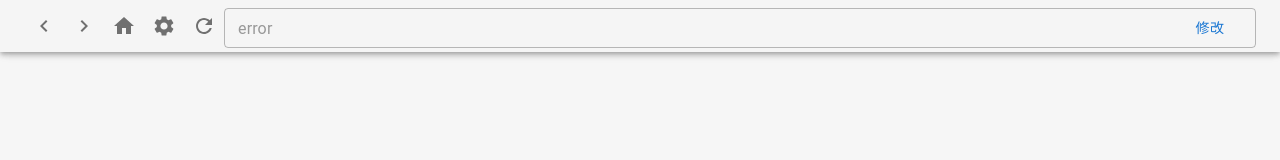
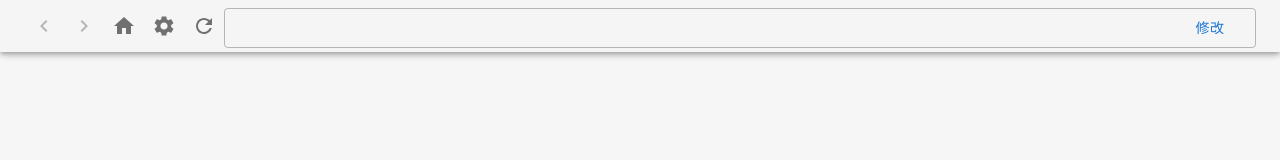
Before and after one commit to Qiu-Weidong/tag-editor, a React (Vite) app: page /app in a window 1280 px wide. Shown: the top 160 px of the page. Built offline with nearby package versions, Linux system fonts and the light colour scheme.

Commit message:
解决了跳转重入的问题

```diff
--- a/src/App.tsx
+++ b/src/App.tsx
@@ -1,124 +1,26 @@
-import { AppBar, Button, IconButton, InputAdornment, TextField, Toolbar } from "@mui/material";
-import { useEffect, useRef, useState } from "react";
-import ChevronLeftIcon from '@mui/icons-material/ChevronLeft';
-import ChevronRightIcon from '@mui/icons-material/ChevronRight';
-import RefreshIcon from '@mui/icons-material/Refresh';
-import CloseIcon from '@mui/icons-material/Close';
-import HomeIcon from '@mui/icons-material/Home';
-import { Route, Routes, useNavigate } from "react-router-dom";
-import { invoke } from "@tauri-apps/api";
-import ForwardImageGallery from "./ForwardImageGallery";
-import SettingsIcon from '@mui/icons-material/Settings';
+import { Toolbar } from "@mui/material";
+import { Route, Routes } from "react-router-dom";
+import Header from "./Header";
+import SelectableImageList from "./SelectableImageList";
 
 
 
 function App() {
-  const gallery = useRef<any>(null);
 
-
-  // 用于绑定输入内容
-  const [inputValue, setInputValue] = useState(localStorage.getItem('path') || 'error');
-  const [disableTextField, setDisableTextField] = useState(true);
-  const [errinfo, setErrInfo] = useState({ error: false, helperText: "" });
-
-
-  // 导航栏需要定义一个 loading 的 state 以便决定使用刷新还是停止.
-  const [loading, setLoading] = useState(false);
-
-  const navigate = useNavigate();
-
-
-  useEffect(() => {
-    gallery.current?.refresh();
-  }, []);
-
-  async function check_path() {
-    invoke("check_path", { path: inputValue }).then(() => {
-      setErrInfo({
-        error: false,
-        helperText: ''
-      });
-      setDisableTextField(true);
-      // 简单点,直接设置localstorage
-      localStorage.setItem('path', inputValue);
-    }).catch((err: string) => {
-      setErrInfo({
-        error: true,
-        helperText: err
-      });
-    });
-  }
 
 
 
   return (
     <div>
       {/* 导航条 */}
-      <AppBar position="fixed" color="default"  >
-        <Toolbar variant="dense" >
-          {/* 返回按钮 */}
-          <IconButton>
-            <ChevronLeftIcon />
-          </IconButton>
-
-          <IconButton >
-            <ChevronRightIcon />
-          </IconButton>
-
-          <IconButton onClick={() => navigate("/")}>
-            <HomeIcon />
-          </IconButton>
-
-          <IconButton >
-            <SettingsIcon />
-          </IconButton>
-
-          {/* 刷新按钮 */}
-          {
-            !loading ? <IconButton disabled={!disableTextField} onClick={() => gallery.current?.refresh()}>
-              <RefreshIcon />
-            </IconButton> : <IconButton onClick={() => gallery.current?.stop()}>
-              <CloseIcon />
-            </IconButton>
-          }
-
-
-
-
-          {/* 输入框(修改路径) */}
-          <TextField variant="outlined" margin="dense" fullWidth size="small" hiddenLabel color="secondary"
-            InputProps={{
-              endAdornment: <InputAdornment position="end">
-                {
-                  disableTextField ?
-                    <Button onClick={() => setDisableTextField(false)}>修改</Button> :
-                    <Button onClick={() => check_path()}>完成</Button>
-                }
-              </InputAdornment>
-            }}
-            onChange={(e) => setInputValue(e.currentTarget.value)}
-            value={inputValue}
-            disabled={disableTextField}
-            helperText={errinfo.helperText}
-            error={errinfo.error}
-            onKeyDown={(e) => {
-              // 还是检测一下回车
-              if (e.key == 'Enter') {
-                check_path();
-              }
-            }}
-          ></TextField>
-
-        </Toolbar>
-      </AppBar>
+      <Header />
 
       {/* 占位 */}
       <Toolbar variant="dense"></Toolbar>
 
       {/* 正式内容 */}
       <Routes>
-        <Route path="/gallery" element={<ForwardImageGallery ref={gallery} onLoadingChange={setLoading} />}></Route>
-        {/* <Route path="/*" element={<Layout></Layout>}></Route> */}
+        <Route path="/gallery" element={<SelectableImageList cols={6}/>}></Route>
       </Routes>
 
 
--- a/src/Header.tsx
+++ b/src/Header.tsx
@@ -6,11 +6,11 @@
 import HomeIcon from '@mui/icons-material/Home';
 import SettingsIcon from '@mui/icons-material/Settings';
 import { useNavigate } from "react-router-dom";
-import { useRef, useState } from "react";
+import { useEffect, useRef, useState } from "react";
 import { useDispatch, useSelector } from "react-redux";
 import { RootState } from "./app/store";
 import { invoke } from "@tauri-apps/api";
-import { push, back, forward, setLoadingState, setProcessState } from "./app/imageDirSlice";
+import { push, back, forward, setProcessState } from "./app/imageDirSlice";
 import { clearImageList, pushImage, setLabels } from "./app/imageListSlice";
 import shortid from "shortid";
 import { ImageState, LabelState } from "./app/imageListSlice";
@@ -26,13 +26,21 @@
   const forwarddir = useSelector((state: RootState) => state.imagedir.cachedReturnDir[state.imagedir.cachedReturnDir.length - 1] || null);
 
 
-  const [loading, setLoading] = useState(false);
+  const ctl = useRef<{loading: boolean, stop: boolean}>({ loading: false, stop: false });
+  const [loading, setLoading] = useState(ctl.current.loading);
   const [disableTextField, setDisableTextField] = useState(true);
   const [errinfo, setErrInfo] = useState({ error: false, helperText: "" });
   const [inputValue, setInputValue] = useState(imagedir);
 
-  const stop = useRef<boolean>(false);
+
+
+
   const rowHeight = 180;
+
+
+  useEffect(() => {
+    refresh();
+  }, []);
 
   async function loadImages(imagedir: string) {
     // 第一步清空原始数据
@@ -64,8 +72,8 @@
       dispatch(setProcessState(current / total * 100))
 
       // 增加一个检查是否中止的逻辑.
-      if (stop.current) {
-        stop.current = false;
+      if (ctl.current.stop) {
+        ctl.current.stop = false;
         dispatch(setProcessState(current / total * 100))
         break;
       }
@@ -87,19 +95,25 @@
   }
 
   function refresh() {
-    if (!loading && imagedir) {
+    console.log('refresh');
+    if (!ctl.current.loading && imagedir) {
+      console.log('进入了加载', imagedir);
       setLoading(true);
-      dispatch(setLoadingState(true));
+      ctl.current.loading = true;
+
+
       loadImages(imagedir).then(() => {
         setLoading(false);
-        dispatch(setLoadingState(false));
+        ctl.current.loading = false;
       }).catch(err => console.error(err));
+    } else {
+      console.log('refresh 没有加载')
     }
   }
 
 
   function stoploading() {
-    stop.current = true;
+    ctl.current.stop = true;
   }
 
 
--- /dev/null
+++ b/src/SelectableImageList.tsx
@@ -0,0 +1,75 @@
+import { useState } from "react";
+// import { ImageState } from "./app/imageListSlice";
+import { IconButton, ImageList, ImageListItem } from "@mui/material";
+import CheckCircleIcon from '@mui/icons-material/CheckCircle';
+import { useDispatch } from "react-redux";
+import { selectImage, unselectImage } from "./app/imageListSlice";
+import { useSelector } from "react-redux";
+import { RootState } from "./app/store";
+
+
+function SelectableImageItem(props: { imageid: string }) {
+  const image = useSelector((state: RootState) =>
+    state.images.images.find((image) => image.id === props.imageid));
+  const [hovered, setHovered] = useState(false);
+  const dispatch = useDispatch();
+
+
+  function clickImage() {
+    if (image!.isSelected)
+      dispatch(unselectImage(image!.id));
+    else
+      dispatch(selectImage(image!.id));
+  }
+
+
+  return (<ImageListItem key={props.imageid} >
+    <img
+      srcSet={`${image!.src}`}
+      src={`${image!.src}`}
+      loading="lazy"
+      onMouseEnter={() => setHovered(true)}
+      onMouseLeave={() => setHovered(false)}
+      key={image!.id}
+      onClick={clickImage}
+    />
+
+
+    {/* 盖在 img 上方 */}
+    {
+      hovered ? <div style={{
+        position: 'absolute',
+        top: 0,
+        left: 0,
+        width: '100%',
+        height: '100%',
+        background: 'linear-gradient(to bottom,  rgba(0,0,0,0.7) 0%,rgba(0,0,0,0.25) 30%, rgba(0,0,0,0) 75%)',
+        pointerEvents: 'none'
+      }}></div> : ''
+    }
+    {
+      image!.isSelected ? <IconButton
+        onClick={() => dispatch(unselectImage(image!.id))}
+        color='secondary' style={{ position: 'absolute', top: 0, left: 0 }}>
+        <CheckCircleIcon />
+      </IconButton> : ''
+    }
+
+  </ImageListItem>);
+}
+
+
+
+export default function SelectableImageList(props: { cols: number }) {
+  const images = useSelector((state: RootState) => state.images.images);
+
+  return (
+    <ImageList variant="masonry" cols={props.cols} gap={4} style={{ marginTop: 0 }} >
+
+        {images.map((item) => (
+          <SelectableImageItem imageid={item.id} key={item.id} />
+        ))}
+
+      </ImageList>
+  );
+}
--- a/src/app/imageDirSlice.ts
+++ b/src/app/imageDirSlice.ts
@@ -6,7 +6,7 @@
   historyDir: string[], // 历史路径
   cachedReturnDir: string[], // 缓存路径
 
-  loading: boolean,
+  // loading: boolean,
   // stop: boolean,
   process: number,
 };
@@ -15,8 +15,7 @@
   currentDir: null,
   historyDir: [],
   cachedReturnDir: [],
-  loading: false,
-  // stop: false,
+
   process: 0,
 };
 
@@ -57,7 +56,7 @@
       }
     },
 
-    setLoadingState: (state, action: PayloadAction<boolean>) => { state.loading = action.payload; },
+    // setLoadingState: (state, action: PayloadAction<boolean>) => { state.loading = action.payload; },
     setProcessState: (state, action: PayloadAction<number>) => { state.process = action.payload; },
   }
 });
@@ -66,4 +65,4 @@
 
 
 export default imageDirSlice.reducer;
-export const { push, back, forward, setLoadingState, setProcessState } = imageDirSlice.actions;
+export const { push, back, forward, setProcessState } = imageDirSlice.actions;
--- a/src/main.tsx
+++ b/src/main.tsx
@@ -3,10 +3,8 @@
 import { BrowserRouter, Route, Routes } from "react-router-dom";
 import "./styles.css";
 import Start from "./Start";
-// import App from "./App";
 import { Provider } from "react-redux";
 import { store } from "./app/store";
-// import Header from "./Header";
 import App from "./App";
 
 ReactDOM.createRoot(document.getElementById("root") as HTMLElement).render(
```
Also changed, not shown: src/app/imageSlice.ts (deleted, +0 -31 lines).
